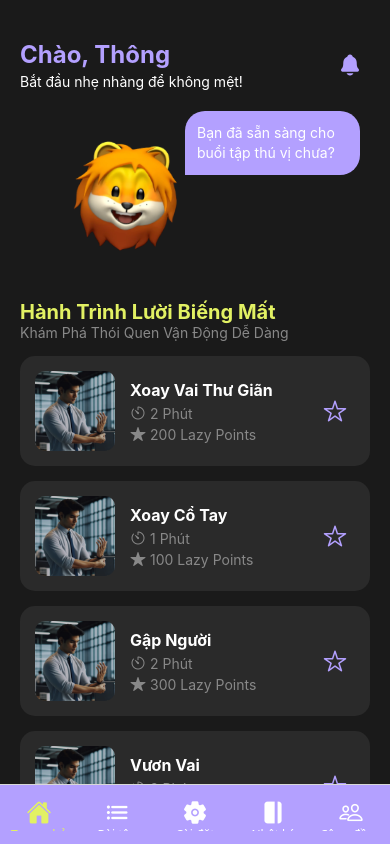
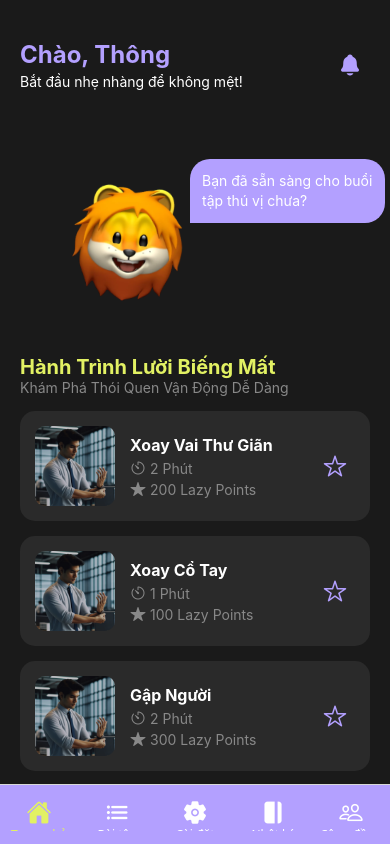
Before and after one commit to embanhanh/lazy-move, a React Native app: screen /HomeMain in a window 390 px wide. Built offline with nearby package versions, Linux system fonts and the light colour scheme.

Commit message:
apply golden ratio

```diff
--- a/src/components/AnimatedCharacter/AnimatedCharacter.js
+++ b/src/components/AnimatedCharacter/AnimatedCharacter.js
@@ -1,6 +1,6 @@
 import React, { useEffect, useRef, useState } from "react";
 import { Animated, View, Text, StyleSheet, Image } from "react-native";
-import { COLORS } from "../../constants/theme";
+import { COLORS, SIZES } from "../../constants/theme";
 
 // const { width } = Dimensions.get("window");
 
@@ -141,19 +141,20 @@ const AnimatedCharacter = () => {
 const styles = StyleSheet.create({
   container: {
     alignItems: "center",
-    marginVertical: 20,
-    paddingHorizontal: 20,
+    flex: 1,
   },
   characterWithChat: {
     flexDirection: "row",
     alignItems: "center",
     width: "100%",
+    flex: 1,
   },
   characterContainer: {
-    width: 150,
-    height: 150,
+    width: 160,
+    height: 160,
     position: "relative",
-    marginLeft: 30,
+    marginLeft: "12%",
+    marginTop: "15%",
   },
   character: {
     width: "100%",
@@ -166,8 +167,8 @@ const styles = StyleSheet.create({
     borderBottomLeftRadius: 0,
     width: "50%",
     position: "absolute",
-    bottom: "70%",
-    right: 10,
+    bottom: "50%",
+    right: 5,
   },
   chatTextContainer: {
     flex: 1,
--- a/src/screens/Home/Home.js
+++ b/src/screens/Home/Home.js
@@ -99,9 +99,12 @@ const Home = () => {
       </View>
 
       {/* Character Section */}
+      <View style={styles.characterContainer}>
         <AnimatedCharacter />
+      </View>
 
       {/* Exercise List Section */}
+      <View style={styles.exerciseListContainer}>
         <Text style={styles.sectionTitle}>Hành Trình Lười Biếng Mất</Text>
         <Text style={styles.sectionSubtitle}>
           Khám Phá Thói Quen Vận Động Dễ Dàng
@@ -137,6 +140,7 @@ const Home = () => {
           ))}
         </ScrollView>
       </View>
+    </View>
   );
 };
 
--- a/src/screens/Home/styles.js
+++ b/src/screens/Home/styles.js
@@ -12,7 +12,6 @@ export const styles = StyleSheet.create({
     justifyContent: "space-between",
     alignItems: "center",
     paddingHorizontal: SIZES.padding.large,
-    marginBottom: SIZES.padding.large,
   },
   headerLeft: {
     flex: 1,
@@ -30,24 +29,12 @@ export const styles = StyleSheet.create({
   notificationButton: {
     padding: 8,
   },
-  characterSection: {
-    alignItems: "center",
-    marginBottom: 20,
+  characterContainer: {
+    flex: 1,
+    justifyContent: "center",
   },
-  characterImage: {
-    width: 120,
-    height: 120,
-    marginBottom: 10,
-  },
-  chatBubble: {
-    backgroundColor: "#b3a0ff",
-    padding: 10,
-    borderRadius: 15,
-    maxWidth: "80%",
-  },
-  chatText: {
-    color: "#fff",
-    fontSize: 16,
+  exerciseListContainer: {
+    flex: 1.618,
   },
   sectionTitle: {
     fontSize: 20,
```
Lines whose indentation alone changed are shown as unchanged.
